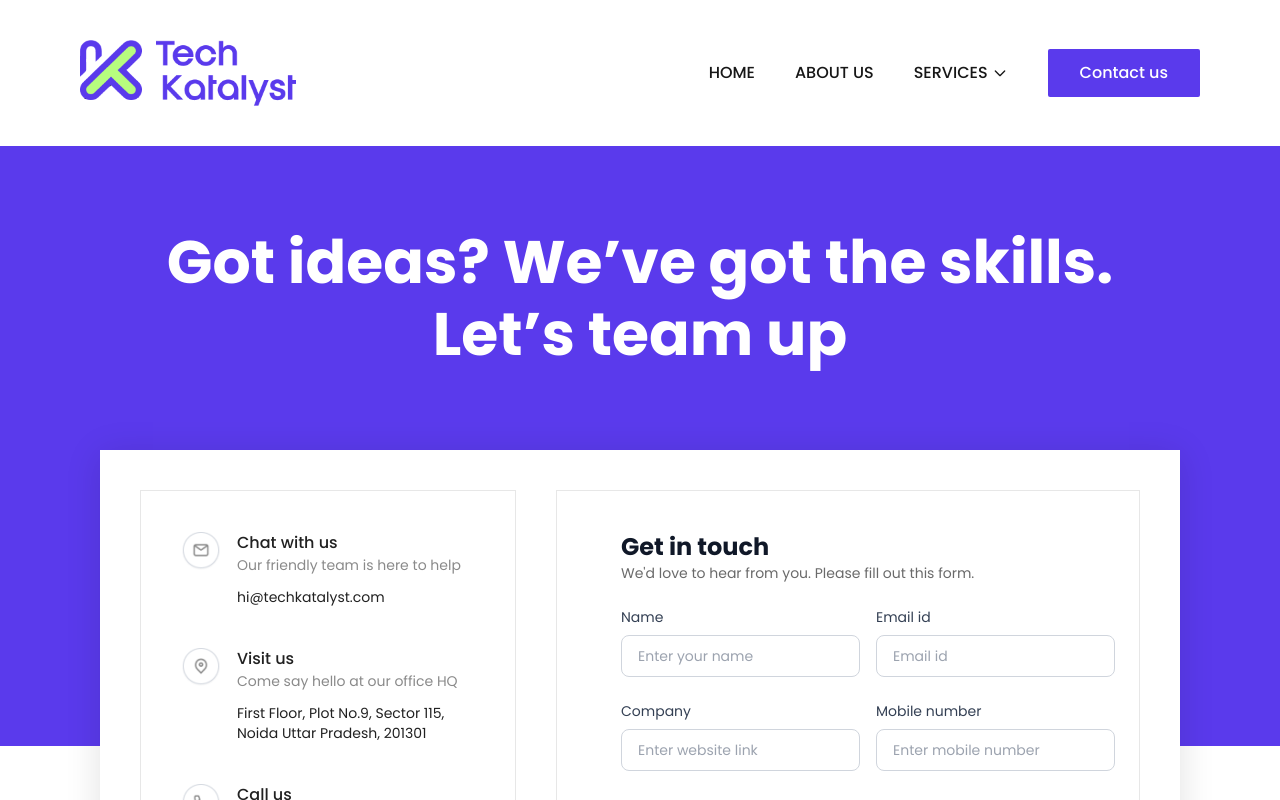
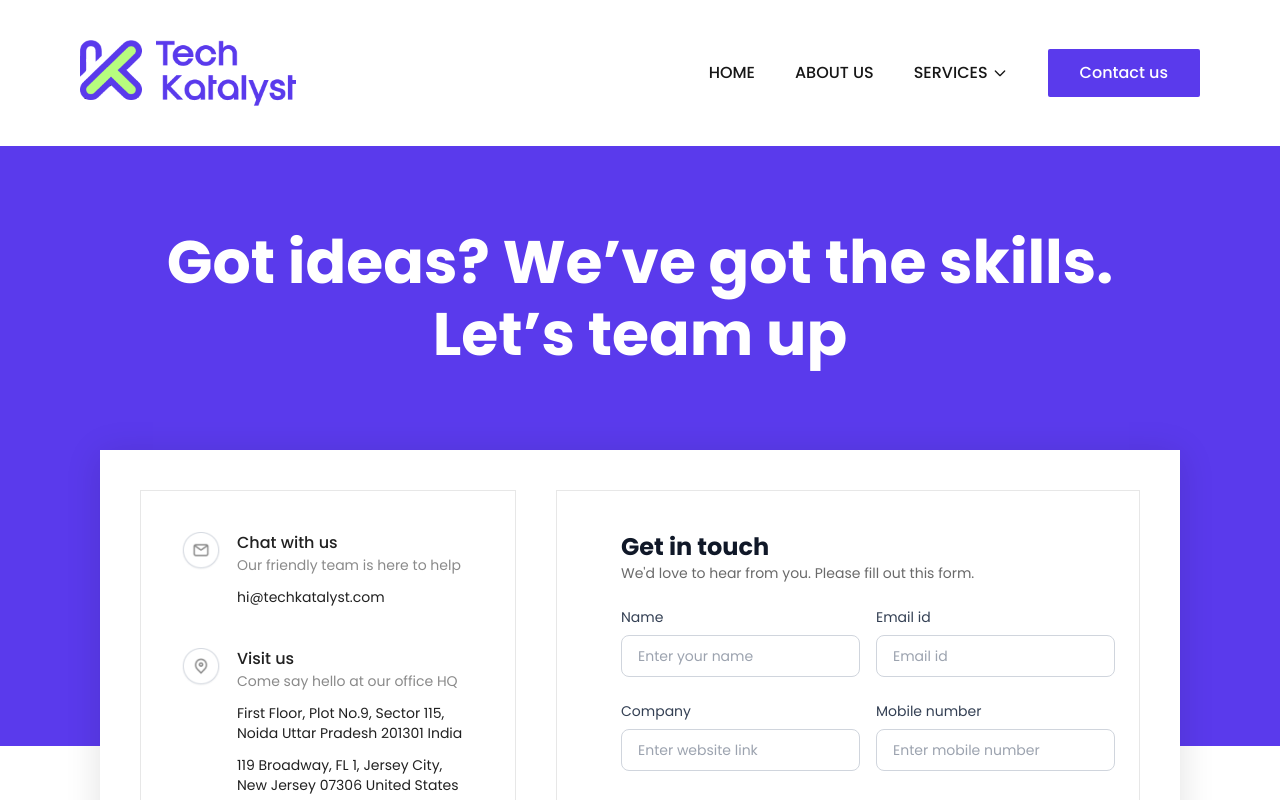
Before and after one commit to sahilduatechkat/techcat, a Next.js app: page /contact-us in a window 1280 px wide. Shown: the top 800 px of the page. Built offline with nearby package versions, Linux system fonts and the light colour scheme.

Commit message:
Update page.tsx
address update

```diff
--- a/app/contact-us/page.tsx
+++ b/app/contact-us/page.tsx
@@ -30,7 +30,10 @@
                         <p className='text-[#212121] font-medium'>Visit us</p>
                         <p className='text-[#8A8A8A] text-sm'>Come say hello at our office HQ</p>
                         <p className='mt-3 text-sm text-[#212121]'>
-                            First Floor, Plot No.9, Sector 115, Noida Uttar Pradesh, 201301
+                            First Floor, Plot No.9, Sector 115, Noida Uttar Pradesh 201301 India
+                        </p>
+                        <p className='mt-3 text-sm text-[#212121]'>
+                            119 Broadway, FL 1, Jersey City, New Jersey 07306 United States
                         </p>
                     </ContactBulletPoint>
                     <ContactBulletPoint className="mb-10" imageSrc="/images/call-us.png">
@@ -66,7 +69,6 @@
   )
 }
 
-
 const ContactBulletPoint = ({imageSrc, className, children}: {imageSrc: string, className?: string, children: React.ReactNode}) => {
     return (
         <div className={`flex items-start gap-4 ${className}`}>
```
